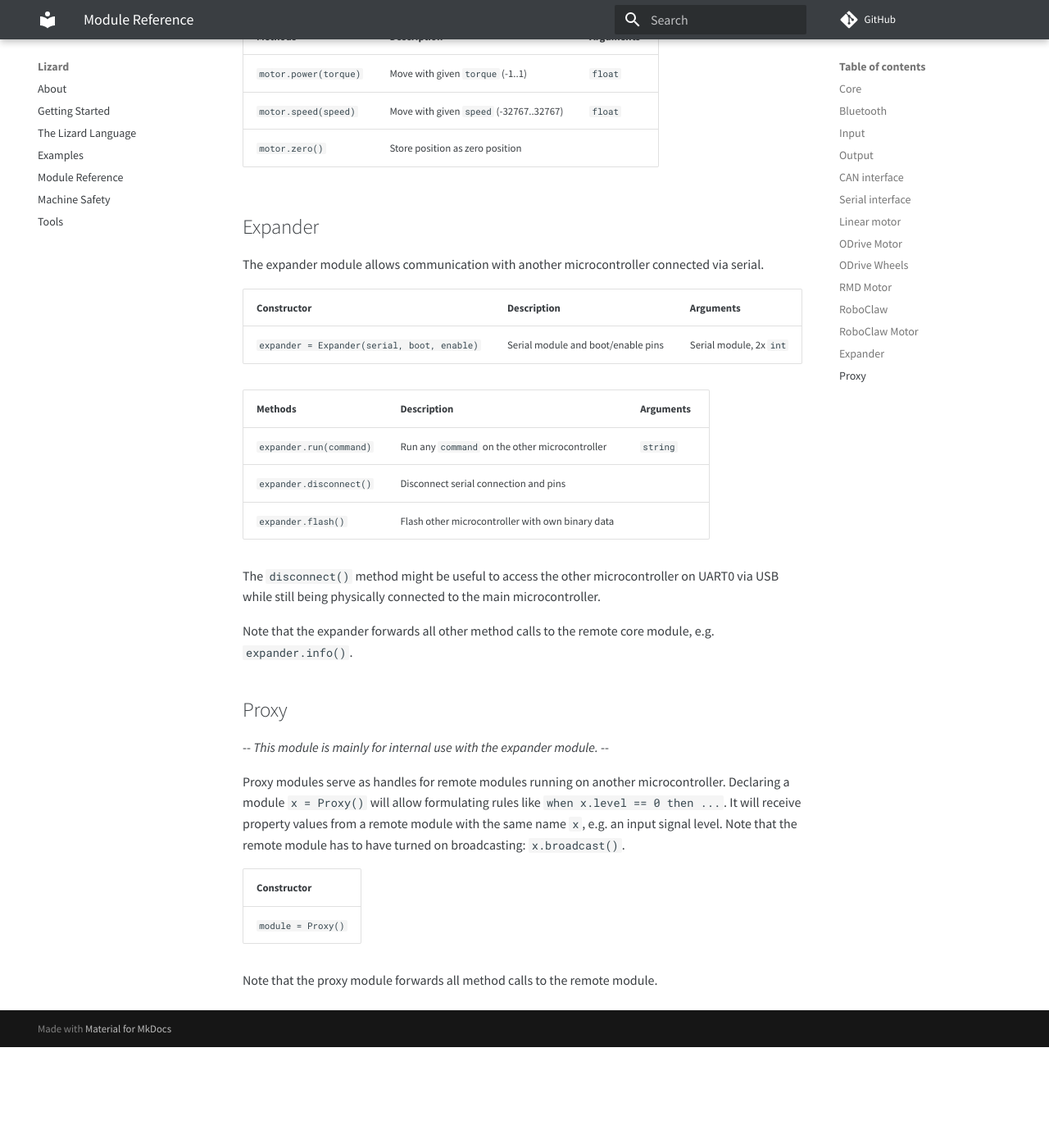
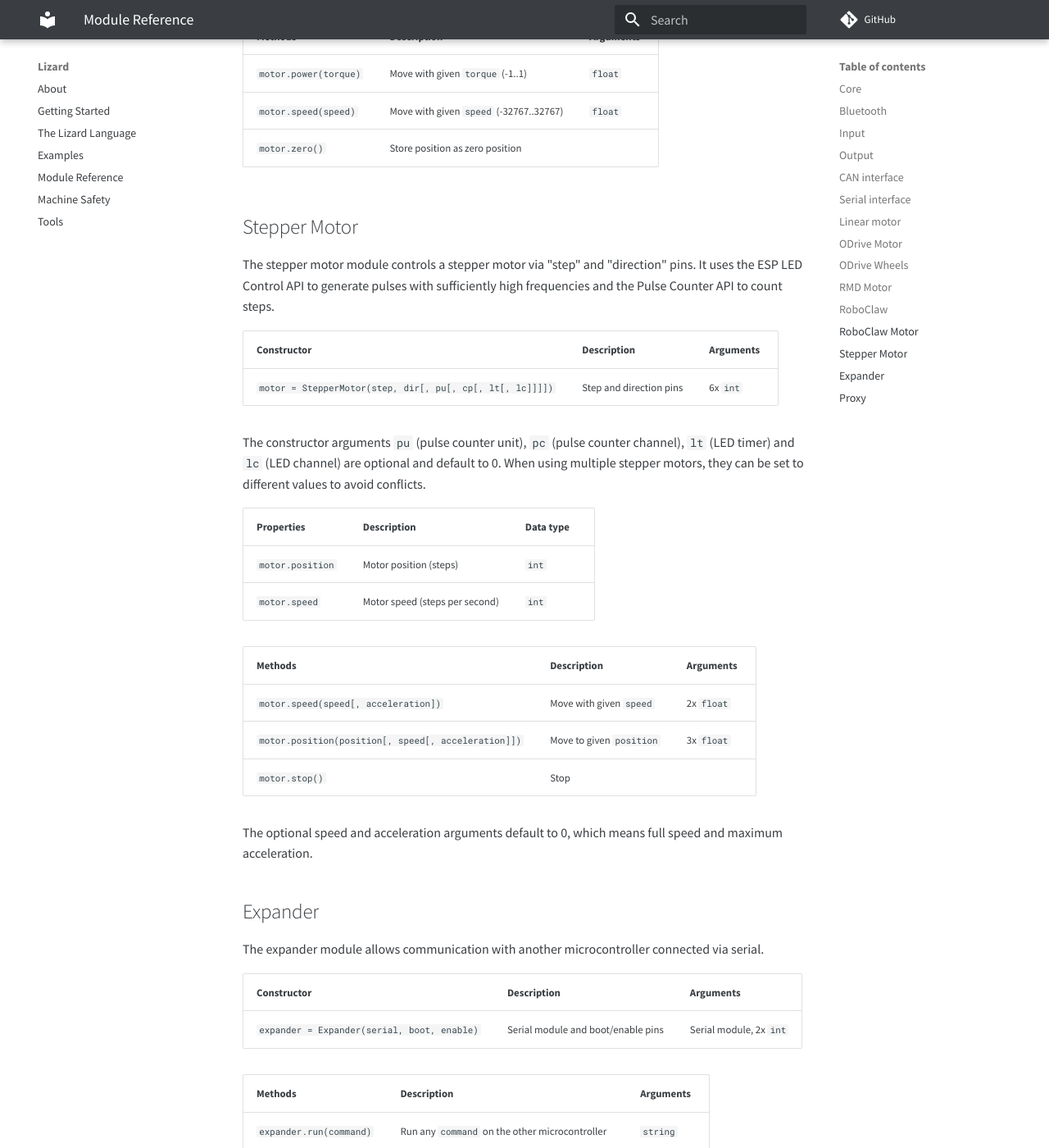
Before and after one commit to zauberzeug/lizard, an MkDocs documentation site: the page built from docs/module_reference.md, in a window 1280 px wide and 1400 px high, scrolled down 9145 px. Shown: the whole window at 82% size. Built offline with MkDocs 1.6.1 and Material for MkDocs 9.7.7, drawn with Linux system fonts in a browser that asks for light colours; comment, search, counter and statistics services are not loaded; before the commit the page ends 10422 px from its top, so only the background shows below that.

Commit message:
add documentation

```diff
--- a/docs/module_reference.md
+++ b/docs/module_reference.md
@@ -272,6 +272,31 @@ The RoboClaw motor module controls a motor using a RoboClaw module.
 | `motor.speed(speed)`  | Move with given `speed` (-32767..32767) | `float`   |
 | `motor.zero()`        | Store position as zero position         |           |
 
+## Stepper Motor
+
+The stepper motor module controls a stepper motor via "step" and "direction" pins.
+It uses the ESP LED Control API to generate pulses with sufficiently high frequencies and the Pulse Counter API to count steps.
+
+| Constructor                                               | Description             | Arguments |
+| --------------------------------------------------------- | ----------------------- | --------- |
+| `motor = StepperMotor(step, dir[, pu[, cp[, lt[, lc]]]])` | Step and direction pins | 6x `int`  |
+
+The constructor arguments `pu` (pulse counter unit), `pc` (pulse counter channel), `lt` (LED timer) and `lc` (LED channel) are optional and default to 0.
+When using multiple stepper motors, they can be set to different values to avoid conflicts.
+
+| Properties       | Description                    | Data type |
+| ---------------- | ------------------------------ | --------- |
+| `motor.position` | Motor position (steps)         | `int`     |
+| `motor.speed`    | Motor speed (steps per second) | `int`     |
+
+| Methods                                             | Description              | Arguments  |
+| --------------------------------------------------- | ------------------------ | ---------- |
+| `motor.speed(speed[, acceleration])`                | Move with given `speed`  | 2x `float` |
+| `motor.position(position[, speed[, acceleration]])` | Move to given `position` | 3x `float` |
+| `motor.stop()`                                      | Stop                     |            |
+
+The optional speed and acceleration arguments default to 0, which means full speed and maximum acceleration.
+
 ## Expander
 
 The expander module allows communication with another microcontroller connected via [serial](#serial-interface).
```
